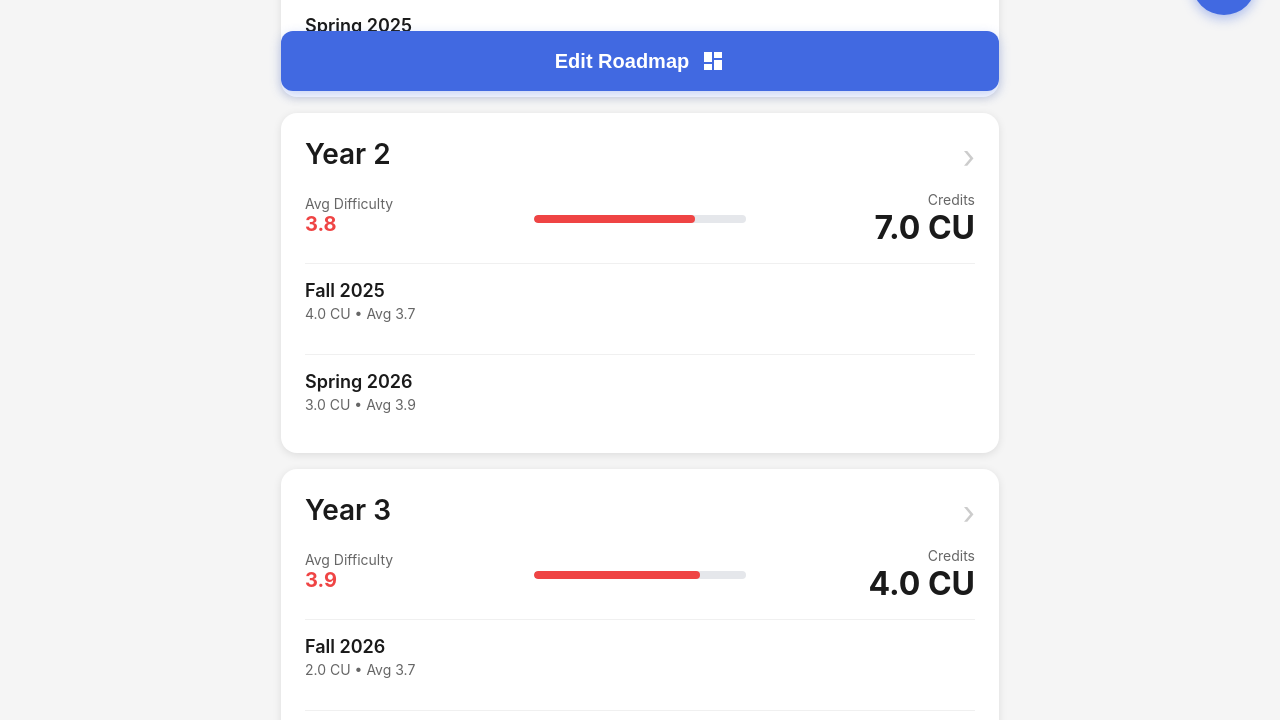
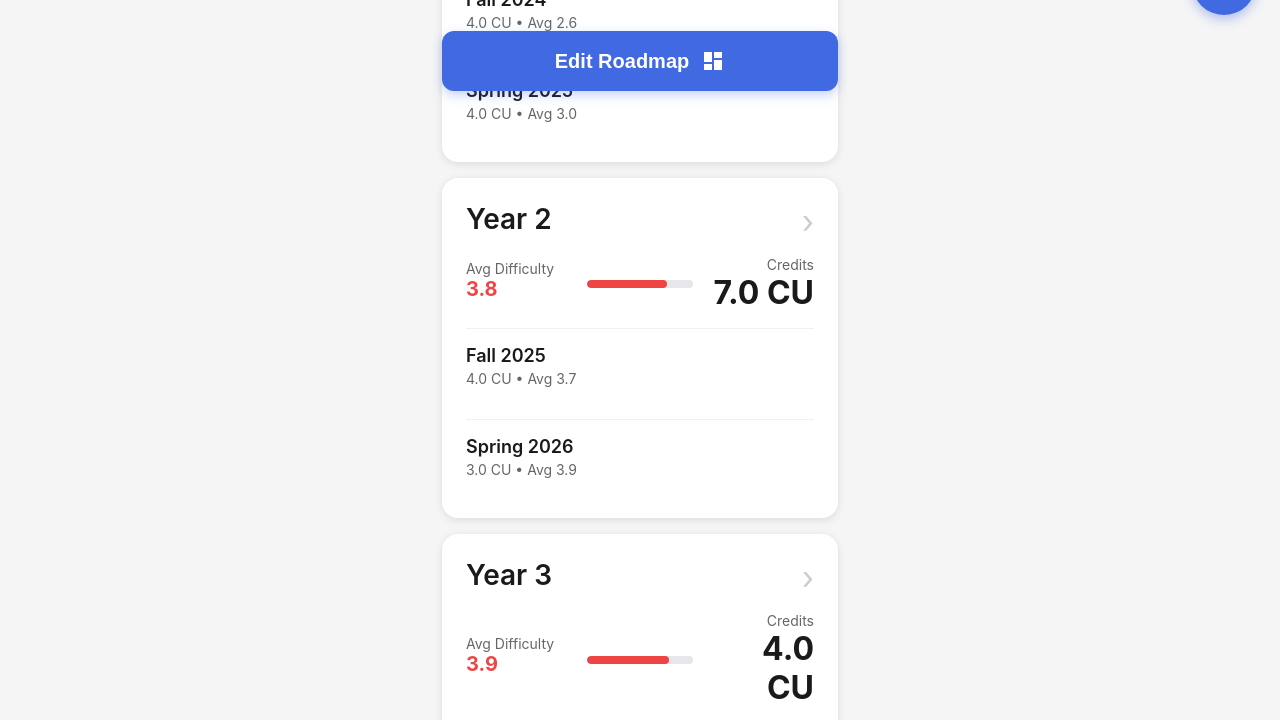
Before and after one commit to stice24/HCIAssn1, a plain HTML site: page index.html in a window 1280 px wide. Shown: the part 685-1405 px from the top of the page. Drawn offline with Linux system fonts and the light colour scheme.

Commit message:
Phone dimensions

```diff
--- a/index.html
+++ b/index.html
@@ -60,7 +60,7 @@
         }
 
         .container {
-            max-width: 750px;
+            max-width: 428px;
             margin: 0 auto;
             padding: 0 16px 100px;
         }
@@ -245,7 +245,7 @@
             bottom: 24px;
             left: 16px;
             right: 16px;
-            max-width: 718px;
+            max-width: 396px;
             margin: 0 auto;
             background: #4169E1;
             color: white;
```
Also changed, not shown: 1 other file.
